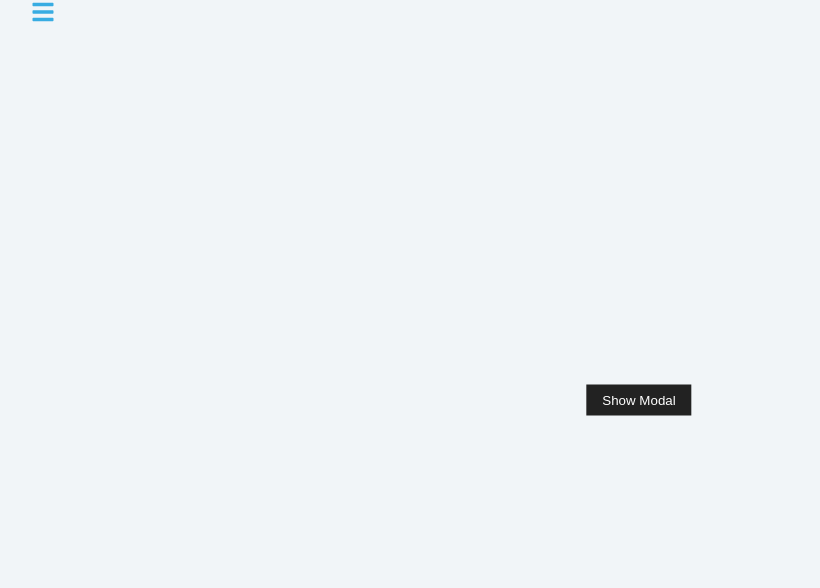
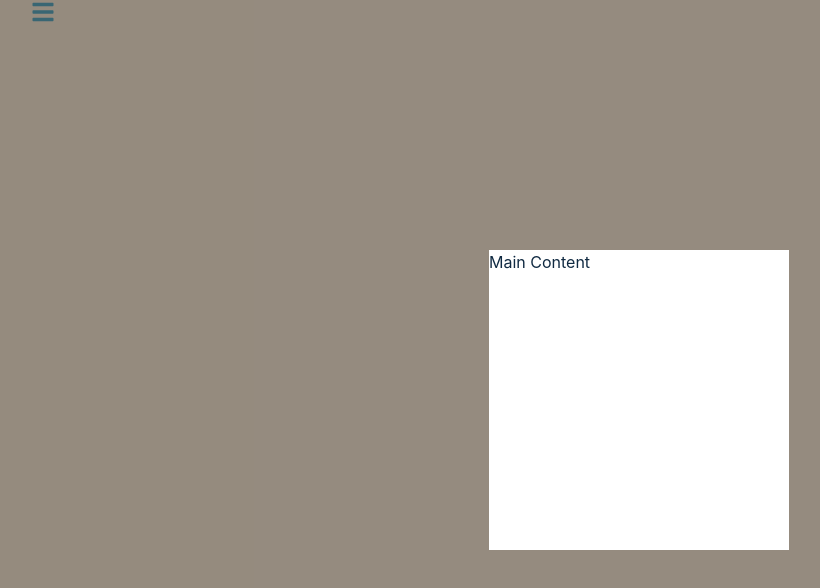
Before and after one commit to emmeiwhite/10-Sidebar-Modal-Context-API, a React (Create React App) app: page / in a window 1280 px wide. Both pictures are taken after a click on the button "Show Modal". Shown: the top 588 px of the page, without its empty margins (1-821 px from the left). Built offline with nearby package versions, Linux system fonts and the light colour scheme.

Commit message:
Slider and Modal opens correctly so far

```diff
--- a/src/components/Home.js
+++ b/src/components/Home.js
@@ -5,19 +5,22 @@ import Sidebar from "./Sidebar";
 import { SidebarModalContext } from "./../context";
 
 const Home = () => {
-  const { handleBtnClick, btnClick, handleIconClick, iconClick } = useContext(
-    SidebarModalContext
-  );
+  const {
+    iconClick,
+    handleIconClick,
+    modalBtnClick,
+    handleModalBtnClick,
+  } = useContext(SidebarModalContext);
 
   useEffect(() => {
-    console.log(btnClick);
-  }, [btnClick]);
+    console.log(modalBtnClick);
+  }, [modalBtnClick]);
   return (
     <section className="home-container">
       <FaBars className="fa-bars" onClick={handleIconClick} />
       <Sidebar isIconClicked={iconClick} />
-      {/*  <Modal />*/}
-      <button className={`modal-btn`} onClick={handleBtnClick}>
+      <Modal isModalBtnClicked={modalBtnClick} />
+      <button className={`modal-btn`} onClick={handleModalBtnClick}>
         Show Modal
       </button>
     </section>
--- a/src/components/Modal.js
+++ b/src/components/Modal.js
@@ -1,10 +1,14 @@
 import React from "react";
 import { FaTimes } from "react-icons/fa";
-const Modal = () => {
+const Modal = ({ isModalBtnClicked }) => {
   return (
     <main>
-      <div className="modal-overlay modal-close">
-        <div>Main Content</div>
+      <div
+        className={`modal-overlay ${
+          isModalBtnClicked ? "modal-open" : "modal-close"
+        }`}
+      >
+        <div className="modal-content">Main Content</div>
       </div>
     </main>
   );
--- a/src/context.js
+++ b/src/context.js
@@ -9,21 +9,22 @@ export const SidebarModalContext = createContext();
 /* --- We have access to Provider now --- */
 
 export default function ContextComponent({ children }) {
-  const [btnClick, setBtnClick] = useState(false);
   const [iconClick, setIconClick] = useState(false);
+  const [modalBtnClick, setModalBtnClick] = useState(false);
 
-  const handleBtnClick = () => {
-    setBtnClick(true);
-    console.log("Button Clicked !!!");
+  const handleModalBtnClick = () => {
+    setModalBtnClick(true);
+    console.log("Modal Button Clicked !!!");
   };
 
   const handleIconClick = () => {
     console.log("Icon clicked");
     setIconClick(true);
   };
+
   return (
     <SidebarModalContext.Provider
-      value={{ btnClick, handleBtnClick, iconClick, handleIconClick }}
+      value={{ modalBtnClick, handleModalBtnClick, iconClick, handleIconClick }}
     >
       {children}
     </SidebarModalContext.Provider>
--- a/src/index.css
+++ b/src/index.css
@@ -180,3 +180,27 @@ Home
 .sidebar.hide {
   left: -400px;
 }
+
+/* --- Modal --- */
+.modal-overlay {
+  position: fixed;
+  height: 100vh;
+  width: 100vw;
+  background: rgba(58, 34, 6, 0.5);
+  z-index: 10;
+  top: 0;
+  left: 0;
+  display: none;
+  justify-content: center;
+  align-items: center;
+  transition: all 0.5s ease-in-out;
+}
+.modal-content {
+  height: 300px;
+  width: 300px;
+  background: #fff;
+}
+.modal-overlay.modal-open {
+  transition: all 0.5s ease-in-out;
+  display: flex;
+}
```
